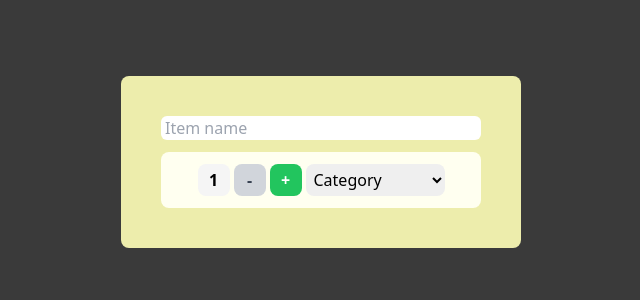
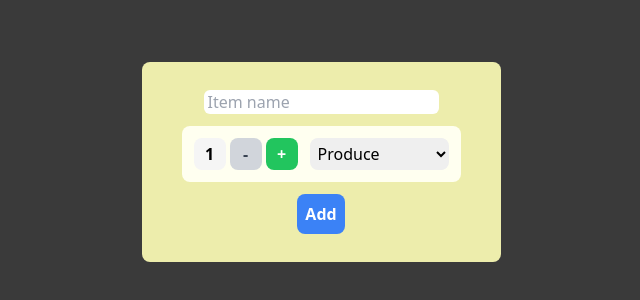
Before and after one commit to K0A1R/cprg306-assignments, a Next.js app: page /week-5 in a window 1280 px wide. Shown: the part 238-538 px from the top of the page, without its empty margins (319-959 px from the left). Built offline with nearby package versions, Linux system fonts and the light colour scheme.

Commit message:
Update week5 new-item.js
Edit alert message.
Corrected mistake (forum -> form).
Minor visual changes to forum layout.
Add Submit button and linked to trigger handleSubmit function onSubmit.

```diff
--- a/app/week-5/new-item.js
+++ b/app/week-5/new-item.js
@@ -22,28 +22,35 @@ export default function NewItem() {
     event.preventDefault();
     let item = { name, quantity, category };
     console.log(item);
-    alert(`Name: ${name}, Quantity: ${quantity}, Category: ${category}`);
-    name = "";
-    quantity = 1;
-    category = "produce";
+    alert(
+      `Added Item: ${name} | Quantity: ${quantity} | Category: ${category}`
+    );
+    setName("");
+    setQuantity(1);
+    setCategory("produce");
   };
+
   return (
-    <forum className="bg-[#ededac] rounded-lg p-10">
+    <form
+      className="flex flex-col items-center bg-[#ededac] rounded-lg p-7"
+      onSubmit={(event) => handleSubmit(event)}
+    >
       <section>
         <input
           type="text"
           placeholder="Item name"
-          className="rounded-md w-80 pl-1"
+          className="rounded-md pl-1"
           value={name}
           onChange={(event) => setName(event.target.value)}
           required
         />
       </section>
-      <section className="flex p-3 mt-3 bg-[#FFFFF0] rounded-lg justify-center">
+      <section className="flex p-3 m-3 bg-[#FFFFF0] rounded-lg justify-center">
         <p className="flex items-center justify-center bg-[#F5F5F5] rounded-lg text-center font-semibold size-8 mr-1">
           {quantity}
         </p>
         <button
+          type="button"
           onClick={Decrement}
           className={`${
             quantity === 1
@@ -54,12 +61,13 @@ export default function NewItem() {
           -
         </button>
         <button
+          type="button"
           onClick={Increment}
           className={`${
             quantity === 20
               ? "bg-gray-300 text-gray-700"
               : "bg-green-500 hover:bg-green-600 text-white"
-          } rounded-lg font-semibold px-2 mr-1 size-8`}
+          } rounded-lg font-semibold px-2 mr-3 size-8`}
         >
           +
         </button>
@@ -68,7 +76,9 @@ export default function NewItem() {
           onChange={(event) => setCategory(event.target.value)}
           className="rounded-lg p-1"
         >
-          <option value="">Category</option>
+          <option value="" disabled>
+            Category
+          </option>
           <option value="Produce">Produce</option>
           <option value="Dairy">Dairy</option>
           <option value="Meat">Meat</option>
@@ -81,6 +91,14 @@ export default function NewItem() {
           <option value="Other">Other</option>
         </select>
       </section>
-    </forum>
+      <section>
+        <button
+          type="submit"
+          className="bg-blue-500 hover:bg-blue-600 text-white font-semibold rounded-lg p-2"
+        >
+          Add
+        </button>
+      </section>
+    </form>
   );
 }
```
